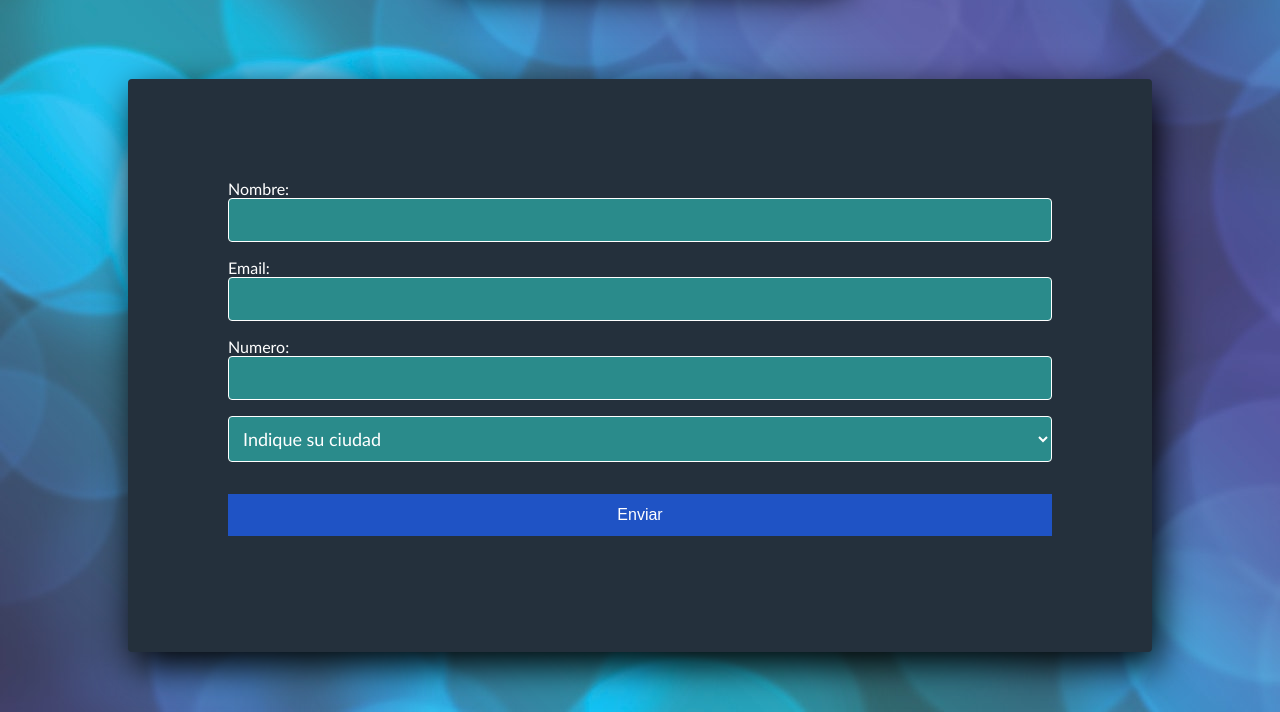
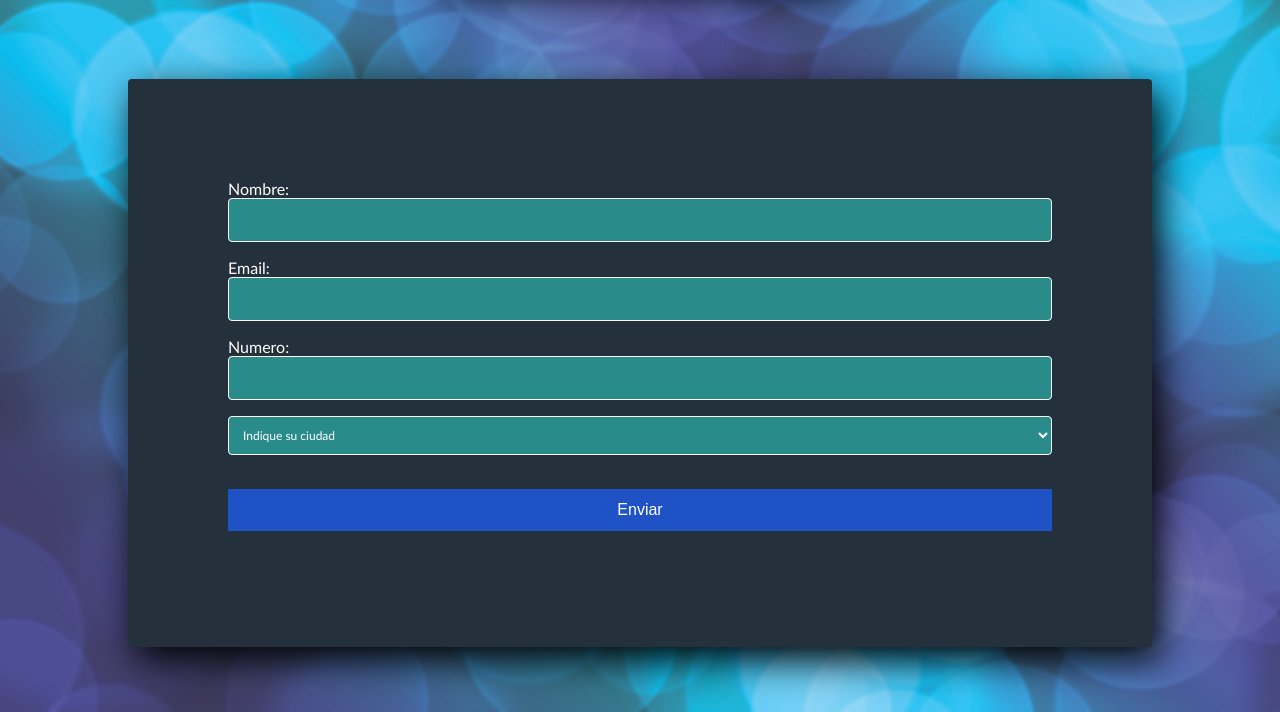
Before and after one commit to Gisela-BF/Proyectos, a plain HTML site: page index.html in a window 1280 px wide. Shown: the part 88-800 px from the top of the page. Drawn offline with Linux system fonts and the light colour scheme.

Commit message:
actividad

```diff
--- a/style.css
+++ b/style.css
@@ -1,12 +1,19 @@
+
 * {
     margin: 0;
     padding: 0;
     box-sizing: border-box;
 }
 
+
 body {
-    background-image: url("fondo.jpg")
+    background-image: url("fondo.jpg");
+    background-repeat: no-repeat ;
+    background-size: cover;
+
+
 }
+
 
 .titulo {
     width: 400px;
@@ -59,10 +66,10 @@ body {
     width: 100%;
     padding: 10px;
     border-radius: 4px;
-    margin-bottom: 16px;
+    margin-bottom: 18px;
     border: 1px solid #ffffff;
     font-family: 'calibri';
-    font-size: 18px;
+    font-size: 12px;
 
 
 }
```
